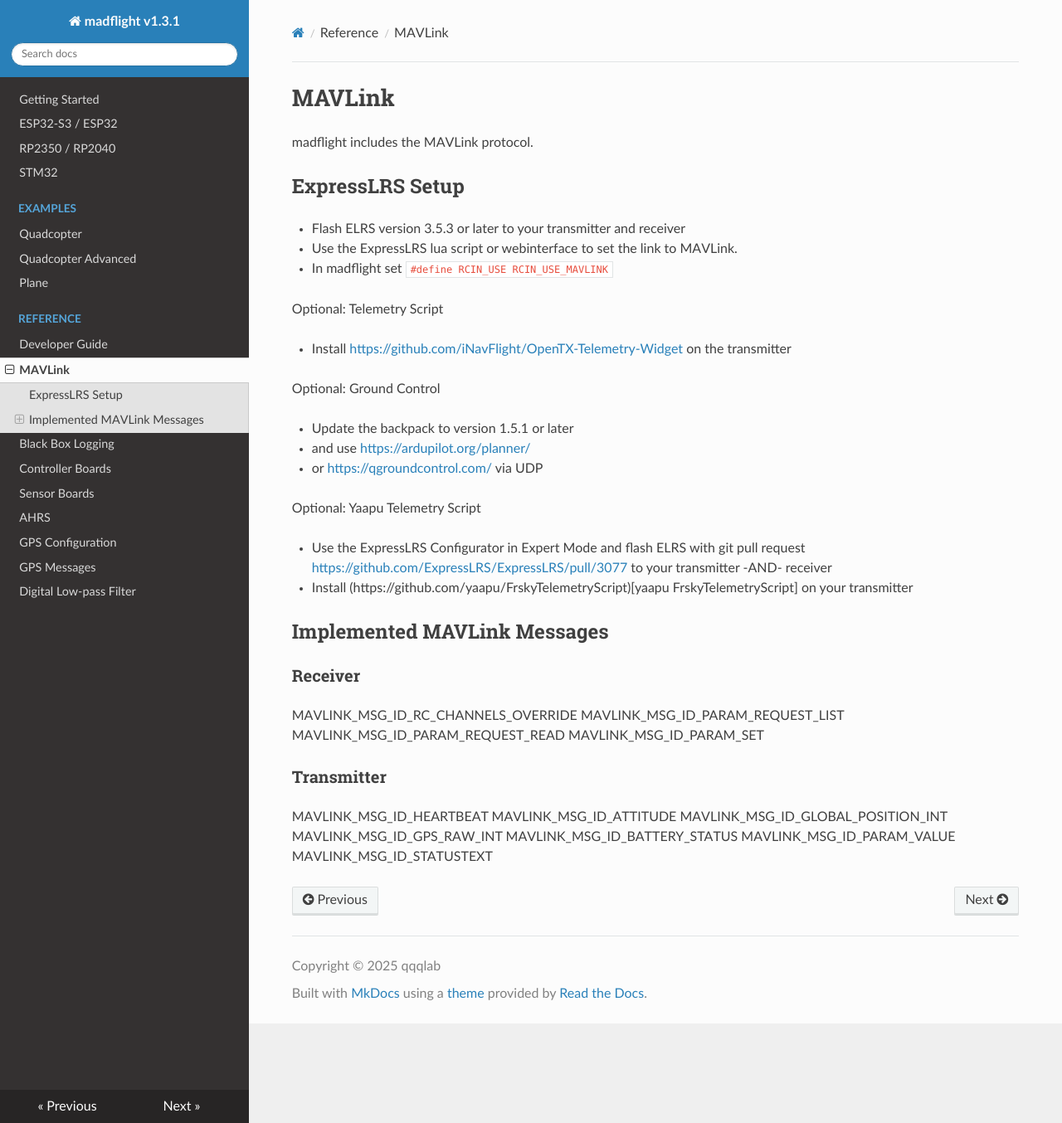
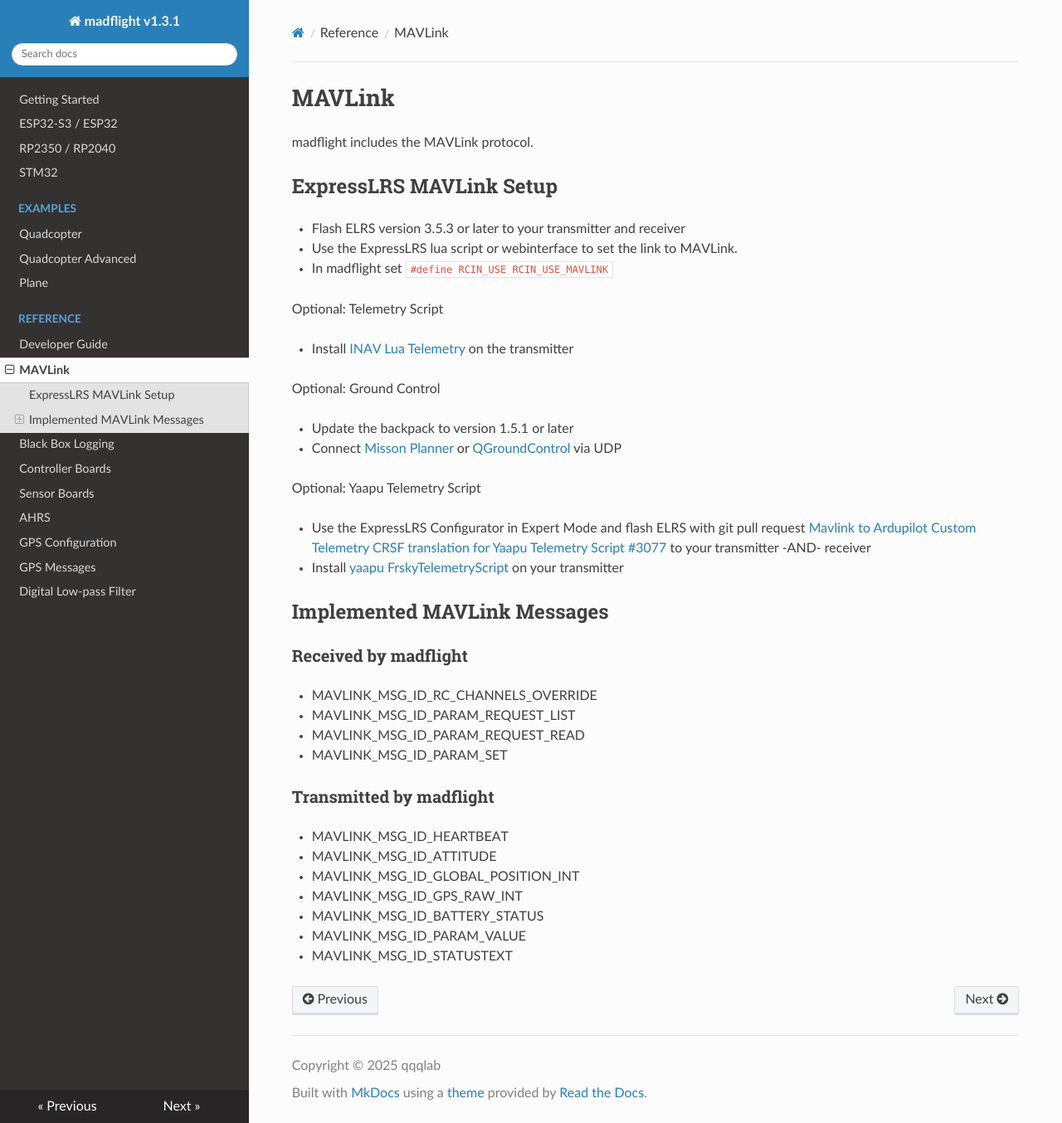
Before and after one commit to qqqlab/madflight-docs, an MkDocs documentation site: the page built from docs/MAVLink.md, in a window 1280 px wide and 1354 px high. Shown: the whole window at 83% size. Built offline with MkDocs 1.6.1, drawn with Linux system fonts in a browser that asks for light colours; nearby versions of some CDN libraries.

Commit message:
Update MAVLink.md

```diff
--- a/docs/MAVLink.md
+++ b/docs/MAVLink.md
@@ -2,7 +2,7 @@
 
 madflight includes the MAVLink protocol.
 
-## ExpressLRS Setup
+## ExpressLRS MAVLink Setup
 
 - Flash ELRS version 3.5.3 or later to your transmitter and receiver
 - Use the ExpressLRS lua script or webinterface to set the link to MAVLink.
@@ -10,34 +10,33 @@ madflight includes the MAVLink protocol.
 
 Optional: Telemetry Script
 
-- Install [https://github.com/iNavFlight/OpenTX-Telemetry-Widget](INAV Lua Telemetry) on the transmitter
+- Install [INAV Lua Telemetry](https://github.com/iNavFlight/OpenTX-Telemetry-Widget) on the transmitter
 
 Optional: Ground Control
 
 - Update the backpack to version 1.5.1 or later
-- and use [https://ardupilot.org/planner/](Misson Planner)
-- or [https://qgroundcontrol.com/](QGroundControl) via UDP
+- Connect [Misson Planner](https://ardupilot.org/planner/) or [QGroundControl](https://qgroundcontrol.com/) via UDP
 
 Optional: Yaapu Telemetry Script
 
-- Use the ExpressLRS Configurator in Expert Mode and flash ELRS with git pull request [https://github.com/ExpressLRS/ExpressLRS/pull/3077](Mavlink to Ardupilot Custom Telemetry CRSF translation for Yaapu Telemetry Script #3077) to your transmitter -AND- receiver
-- Install (https://github.com/yaapu/FrskyTelemetryScript)[yaapu FrskyTelemetryScript] on your transmitter
+- Use the ExpressLRS Configurator in Expert Mode and flash ELRS with git pull request [Mavlink to Ardupilot Custom Telemetry CRSF translation for Yaapu Telemetry Script #3077](https://github.com/ExpressLRS/ExpressLRS/pull/3077) to your transmitter -AND- receiver
+- Install [yaapu FrskyTelemetryScript](https://github.com/yaapu/FrskyTelemetryScript) on your transmitter
 
 ## Implemented MAVLink Messages
 
-### Receiver
+### Received by madflight
 
-MAVLINK_MSG_ID_RC_CHANNELS_OVERRIDE
-MAVLINK_MSG_ID_PARAM_REQUEST_LIST
-MAVLINK_MSG_ID_PARAM_REQUEST_READ
-MAVLINK_MSG_ID_PARAM_SET
+- MAVLINK_MSG_ID_RC_CHANNELS_OVERRIDE
+- MAVLINK_MSG_ID_PARAM_REQUEST_LIST
+- MAVLINK_MSG_ID_PARAM_REQUEST_READ
+- MAVLINK_MSG_ID_PARAM_SET
 
-### Transmitter
+### Transmitted by madflight
 
-MAVLINK_MSG_ID_HEARTBEAT
-MAVLINK_MSG_ID_ATTITUDE
-MAVLINK_MSG_ID_GLOBAL_POSITION_INT
-MAVLINK_MSG_ID_GPS_RAW_INT
-MAVLINK_MSG_ID_BATTERY_STATUS
-MAVLINK_MSG_ID_PARAM_VALUE
-MAVLINK_MSG_ID_STATUSTEXT
+- MAVLINK_MSG_ID_HEARTBEAT
+- MAVLINK_MSG_ID_ATTITUDE
+- MAVLINK_MSG_ID_GLOBAL_POSITION_INT
+- MAVLINK_MSG_ID_GPS_RAW_INT
+- MAVLINK_MSG_ID_BATTERY_STATUS
+- MAVLINK_MSG_ID_PARAM_VALUE
+- MAVLINK_MSG_ID_STATUSTEXT
```
